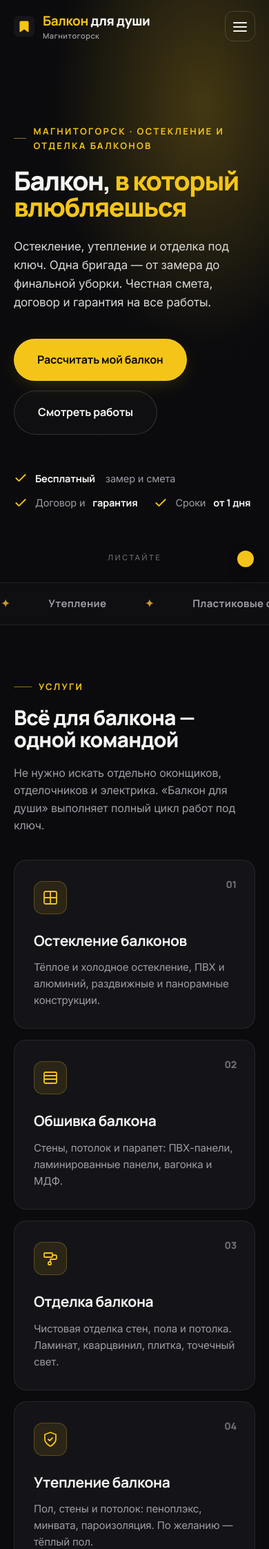
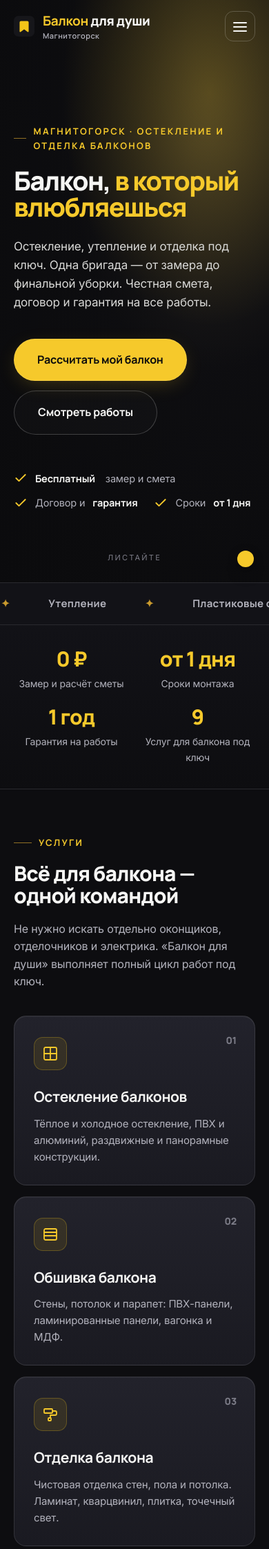
Before and after one commit to satoaya468-maker/-, a web app: file index.html in a window 390 px wide. Shown: the top 2245 px of the page at 69% size. Run offline with its HTML, style and script files only (its server is not run), Linux system fonts and the light colour scheme.

Commit message:
Brighten and enrich the site: visible hero, fuller content
Address feedback that the site felt too dark and empty:
- Lighten hero scrim and brighten the hero media so the photo/video reads
- Lift the palette (brighter surfaces, lines, secondary text, gold)
- Add a stats band (замер, сроки, гарантия, услуги)
- Expand gallery to 6 works incl. 3 new bright daylight balcony shots
- Rework "Почему мы" into an image + advantages split
- Add a subtle photo backdrop to the contact section
- Tighten section spacing; richer service cards; responsive fixes
- Rebuild single-file standalone

Co-Authored-By: Claude Opus 4.8 <noreply@anthropic.com>
Claude-Session: https://claude.ai/code/session_0144cTbk2zQh5rNmtdk2BFp2

```diff
--- a/css/style.css
+++ b/css/style.css
@@ -5,21 +5,21 @@
    ============================================================ */
 
 :root {
-  --bg: #0B0B0D;
-  --bg-soft: #0F0F12;
-  --surface: #141418;
-  --surface-2: #1A1A20;
-  --line: rgba(255, 255, 255, .08);
-  --line-strong: rgba(255, 255, 255, .15);
+  --bg: #0D0D10;
+  --bg-soft: #121217;
+  --surface: #1A1A21;
+  --surface-2: #22222B;
+  --line: rgba(255, 255, 255, .1);
+  --line-strong: rgba(255, 255, 255, .2);
 
-  --text: #F4F4F2;
-  --muted: #9C9CA6;
-  --muted-2: #6F6F79;
+  --text: #F6F6F4;
+  --muted: #B2B2BC;
+  --muted-2: #7C7C87;
 
-  --gold: #F4C518;
-  --gold-soft: #EBC65C;
+  --gold: #F6C92B;
+  --gold-soft: #EFD061;
   --gold-deep: #C99A2E;
-  --gold-glow: rgba(244, 197, 24, .22);
+  --gold-glow: rgba(246, 201, 43, .26);
 
   --maxw: 1200px;
   --pad: clamp(20px, 5vw, 64px);
@@ -57,7 +57,7 @@ button { font: inherit; cursor: pointer; border: none; background: none; color:
 /* ---------- layout helpers ---------- */
 .container { width: 100%; max-width: var(--maxw); margin-inline: auto; padding-inline: var(--pad); }
 .container--narrow { max-width: 820px; }
-.section { padding-block: clamp(72px, 11vw, 150px); }
+.section { padding-block: clamp(60px, 8vw, 112px); }
 .section--soft { background: var(--bg-soft); }
 
 .eyebrow {
@@ -143,13 +143,13 @@ body.menu-open .nav__burger::after { transform: translateY(-6px) rotate(-45deg);
 /* ---------- hero ---------- */
 .hero { position: relative; min-height: 100svh; display: flex; align-items: center; overflow: hidden; padding-top: 76px; }
 .hero__bg { position: absolute; inset: 0; z-index: 0; }
-.hero__bg video, .hero__bg img { width: 100%; height: 100%; object-fit: cover; }
+.hero__bg video, .hero__bg img { width: 100%; height: 100%; object-fit: cover; filter: saturate(1.12) brightness(1.12) contrast(1.03); }
 .hero__bg::after {
   content: ""; position: absolute; inset: 0;
   background:
-    radial-gradient(120% 90% at 75% 18%, var(--gold-glow), transparent 46%),
-    linear-gradient(180deg, rgba(11,11,13,.55) 0%, rgba(11,11,13,.72) 48%, var(--bg) 100%),
-    linear-gradient(90deg, rgba(11,11,13,.86) 0%, rgba(11,11,13,.35) 60%, rgba(11,11,13,.55) 100%);
+    radial-gradient(110% 80% at 78% 16%, var(--gold-glow), transparent 50%),
+    linear-gradient(90deg, rgba(11,11,13,.78) 0%, rgba(11,11,13,.42) 40%, rgba(11,11,13,.06) 72%, rgba(11,11,13,.18) 100%),
+    linear-gradient(180deg, rgba(11,11,13,.25) 0%, transparent 26%, transparent 58%, rgba(11,11,13,.78) 100%);
 }
 /* premium fallback when media missing */
 .hero__bg-fallback { position: absolute; inset: 0; z-index: -1; background:
@@ -184,15 +184,24 @@ body.menu-open .nav__burger::after { transform: translateY(-6px) rotate(-45deg);
 .strip__track span::after { content: "✦"; color: var(--gold-deep); }
 @keyframes marquee { to { transform: translateX(-50%); } }
 
+/* ---------- stats band ---------- */
+.stats { border-bottom: 1px solid var(--line); background: linear-gradient(180deg, var(--bg-soft), var(--bg)); }
+.stats__grid { display: grid; grid-template-columns: repeat(4, 1fr); gap: 24px; padding-block: clamp(34px, 5vw, 52px); }
+.stat { text-align: center; position: relative; }
+.stat + .stat::before { content: ""; position: absolute; left: -12px; top: 50%; transform: translateY(-50%); height: 56px; width: 1px; background: var(--line); }
+.stat b { display: block; font-family: var(--font-display); font-weight: 800; font-size: clamp(30px, 4.4vw, 46px); line-height: 1; letter-spacing: -.03em; color: var(--gold); }
+.stat span { display: block; margin-top: 10px; color: var(--muted); font-size: 14px; }
+
 /* ---------- services ---------- */
 .services__grid { display: grid; grid-template-columns: repeat(3, 1fr); gap: 16px; }
 .svc {
-  position: relative; background: var(--surface); border: 1px solid var(--line);
+  position: relative; background: linear-gradient(180deg, var(--surface-2), var(--surface));
+  border: 1px solid var(--line); box-shadow: inset 0 1px 0 rgba(255,255,255,.05);
   border-radius: var(--radius); padding: 30px 28px 28px; overflow: hidden;
-  transition: transform .45s var(--ease), border-color .4s, background .4s;
+  transition: transform .45s var(--ease), border-color .4s, box-shadow .4s;
 }
 .svc::before { content: ""; position: absolute; inset: 0; background: radial-gradient(120% 80% at 0% 0%, var(--gold-glow), transparent 42%); opacity: 0; transition: opacity .45s; }
-.svc:hover { transform: translateY(-6px); border-color: var(--line-strong); background: var(--surface-2); }
+.svc:hover { transform: translateY(-6px); border-color: rgba(246,201,43,.4); box-shadow: 0 20px 50px -24px rgba(0,0,0,.7), inset 0 1px 0 rgba(255,255,255,.06); }
 .svc:hover::before { opacity: 1; }
 .svc__icon { width: 48px; height: 48px; border-radius: 13px; display: grid; place-items: center; background: rgba(244,197,24,.1); border: 1px solid rgba(244,197,24,.25); color: var(--gold); margin-bottom: 22px; position: relative; }
 .svc__icon svg { width: 24px; height: 24px; }
@@ -201,7 +210,7 @@ body.menu-open .nav__burger::after { transform: translateY(-6px) rotate(-45deg);
 .svc p { color: var(--muted); font-size: 15px; margin-top: 10px; position: relative; }
 
 /* ---------- portfolio ---------- */
-.works__grid { display: grid; grid-template-columns: repeat(4, 1fr); gap: 16px; }
+.works__grid { display: grid; grid-template-columns: repeat(3, 1fr); gap: 16px; }
 .work { position: relative; border-radius: var(--radius); overflow: hidden; background: var(--surface); border: 1px solid var(--line); cursor: pointer; aspect-ratio: 3/4; }
 .work__media { position: absolute; inset: 0; }
 .work__media img { width: 100%; height: 100%; object-fit: cover; transition: transform .9s var(--ease), opacity .6s; }
@@ -242,8 +251,20 @@ body.menu-open .nav__burger::after { transform: translateY(-6px) rotate(-45deg);
 .showcase blockquote p span { color: var(--gold); }
 .showcase cite { display: block; margin-top: 22px; color: var(--muted); font-style: normal; font-size: 15px; }
 
+/* ---------- why (split) ---------- */
+.why__layout { display: grid; grid-template-columns: .82fr 1.18fr; gap: clamp(20px, 3vw, 40px); align-items: stretch; }
+.why__layout .adv__grid { grid-template-columns: repeat(2, 1fr); }
+.why__visual { position: relative; border-radius: var(--radius); overflow: hidden; border: 1px solid var(--line); min-height: 360px; }
+.why__visual img { width: 100%; height: 100%; object-fit: cover; position: absolute; inset: 0; }
+.why__visual .work__fallback { position: absolute; inset: 0; }
+.why__visual::after { content: ""; position: absolute; inset: 0; background: linear-gradient(180deg, transparent 45%, rgba(8,8,10,.72)); }
+.why__badge { position: absolute; left: 18px; bottom: 18px; z-index: 2; display: flex; flex-direction: column; padding: 12px 18px; border-radius: 14px; background: rgba(11,11,13,.5); backdrop-filter: blur(8px); border: 1px solid var(--line-strong); }
+.why__badge b { font-family: var(--font-display); font-weight: 800; font-size: 19px; color: var(--gold); letter-spacing: -.02em; }
+.why__badge span { font-size: 12.5px; color: var(--muted); }
+
 /* ---------- advantages ---------- */
 .adv__grid { display: grid; grid-template-columns: repeat(4, 1fr); gap: 16px; }
+.adv__item { height: 100%; }
 .adv__item { background: var(--surface); border: 1px solid var(--line); border-radius: var(--radius); padding: 30px 26px; transition: border-color .4s, transform .4s var(--ease); }
 .adv__item:hover { border-color: var(--line-strong); transform: translateY(-4px); }
 .adv__num { font-family: var(--font-display); font-weight: 800; font-size: 40px; color: var(--gold); line-height: 1; letter-spacing: -.04em; }
@@ -261,7 +282,10 @@ body.menu-open .nav__burger::after { transform: translateY(-6px) rotate(-45deg);
 .process__step p { color: var(--muted); font-size: 15px; margin-top: 8px; }
 
 /* ---------- CTA / contact ---------- */
-.contact { position: relative; overflow: hidden; }
+.contact { position: relative; overflow: hidden; background:
+  linear-gradient(rgba(13,13,16,.9), rgba(13,13,16,.97)),
+  url("https://d8j0ntlcm91z4.cloudfront.net/user_3FfEK3Fe2DmNEO1Ae85VEOcjQYt/hf_20260629_130549_b1b7a6f9-bb11-46b8-8ed7-bd6e8ae3a5e3_min.webp") center/cover no-repeat; }
+.contact .container { position: relative; z-index: 1; }
 .contact__card {
   position: relative; background: linear-gradient(155deg, var(--surface-2), var(--surface));
   border: 1px solid var(--line); border-radius: clamp(20px, 3vw, 30px);
@@ -394,6 +418,8 @@ body.chat-open .chat-panel { opacity: 1; visibility: visible; transform: none; }
 @media (max-width: 1000px) {
   .services__grid { grid-template-columns: repeat(2, 1fr); }
   .adv__grid { grid-template-columns: repeat(2, 1fr); }
+  .why__layout { grid-template-columns: 1fr; }
+  .why__visual { min-height: 260px; }
   .process__steps { grid-template-columns: repeat(2, 1fr); gap: 30px 20px; }
   .works__grid { grid-template-columns: repeat(2, 1fr); }
   .contact__card { grid-template-columns: 1fr; }
@@ -418,6 +444,8 @@ body.chat-open .chat-panel { opacity: 1; visibility: visible; transform: none; }
 @media (max-width: 720px) {
   body { font-size: 16px; }
   .nav__actions .btn--primary { display: none; }
+  .stats__grid { grid-template-columns: repeat(2, 1fr); gap: 22px 16px; }
+  .stat + .stat::before { display: none; }
   .services__grid { grid-template-columns: 1fr; }
   .adv__grid { grid-template-columns: 1fr; }
   .process__steps { grid-template-columns: 1fr; }
--- a/index.html
+++ b/index.html
@@ -137,6 +137,16 @@
     </div>
   </div>
 
+  <!-- ===== Stats ===== -->
+  <section class="stats" aria-label="Коротко о компании">
+    <div class="container stats__grid">
+      <div class="stat reveal"><b>0&nbsp;₽</b><span>Замер и расчёт сметы</span></div>
+      <div class="stat reveal" data-delay="1"><b>от&nbsp;1&nbsp;дня</b><span>Сроки монтажа</span></div>
+      <div class="stat reveal" data-delay="2"><b>1&nbsp;год</b><span>Гарантия на работы</span></div>
+      <div class="stat reveal" data-delay="3"><b>9</b><span>Услуг для балкона под ключ</span></div>
+    </div>
+  </section>
+
   <!-- ===== Services ===== -->
   <section class="services section" id="services">
     <div class="container">
@@ -233,6 +243,16 @@
           <span class="work__zoom"><svg viewBox="0 0 24 24" fill="none" stroke="currentColor" stroke-width="2" stroke-linecap="round"><path d="M15 3h6v6M9 21H3v-6M21 3l-7 7M3 21l7-7"/></svg></span>
           <div class="work__cap"><b>Практичный</b><span>Встроенный шкаф · обшивка панелями</span></div>
         </article>
+        <article class="work reveal" data-delay="1" data-full="https://d8j0ntlcm91z4.cloudfront.net/user_3FfEK3Fe2DmNEO1Ae85VEOcjQYt/hf_20260629_130451_429c12c2-b882-4cbf-958c-caf44ad06694.png" data-alt="Балкон-кабинет с рабочим местом у панорамного окна">
+          <div class="work__media"><div class="work__fallback"></div><img loading="lazy" data-fallback src="https://d8j0ntlcm91z4.cloudfront.net/user_3FfEK3Fe2DmNEO1Ae85VEOcjQYt/hf_20260629_130451_429c12c2-b882-4cbf-958c-caf44ad06694_min.webp" alt="Светлый балкон-кабинет с рабочим столом у панорамного окна"></div>
+          <span class="work__zoom"><svg viewBox="0 0 24 24" fill="none" stroke="currentColor" stroke-width="2" stroke-linecap="round"><path d="M15 3h6v6M9 21H3v-6M21 3l-7 7M3 21l7-7"/></svg></span>
+          <div class="work__cap"><b>Кабинет на балконе</b><span>Объединение · отделка под рабочую зону</span></div>
+        </article>
+        <article class="work reveal" data-delay="2" data-full="https://d8j0ntlcm91z4.cloudfront.net/user_3FfEK3Fe2DmNEO1Ae85VEOcjQYt/hf_20260629_130549_b1b7a6f9-bb11-46b8-8ed7-bd6e8ae3a5e3.png" data-alt="Светлый панорамный балкон с остеклением в пол">
+          <div class="work__media"><div class="work__fallback"></div><img loading="lazy" data-fallback src="https://d8j0ntlcm91z4.cloudfront.net/user_3FfEK3Fe2DmNEO1Ae85VEOcjQYt/hf_20260629_130549_b1b7a6f9-bb11-46b8-8ed7-bd6e8ae3a5e3_min.webp" alt="Светлый панорамный балкон с остеклением в пол и растениями"></div>
+          <span class="work__zoom"><svg viewBox="0 0 24 24" fill="none" stroke="currentColor" stroke-width="2" stroke-linecap="round"><path d="M15 3h6v6M9 21H3v-6M21 3l-7 7M3 21l7-7"/></svg></span>
+          <div class="work__cap"><b>Панорама в пол</b><span>Остекление в пол · светлая отделка</span></div>
+        </article>
       </div>
     </div>
   </section>
@@ -258,7 +278,13 @@
         <p class="eyebrow reveal">Почему мы</p>
         <h2 class="section__title reveal" data-delay="1">Спокойно. Честно.<br>До результата</h2>
       </div>
-      <div class="adv__grid">
+      <div class="why__layout">
+        <div class="why__visual reveal">
+          <div class="work__fallback"></div>
+          <img loading="lazy" data-fallback src="https://d8j0ntlcm91z4.cloudfront.net/user_3FfEK3Fe2DmNEO1Ae85VEOcjQYt/hf_20260629_130702_4ca2c7e1-95f9-4437-9fbe-1df69409d37b_min.webp" alt="Уютный отделанный балкон с креслом у панорамного окна">
+          <div class="why__badge"><b>для души</b><span>каждый балкон</span></div>
+        </div>
+        <div class="adv__grid">
         <div class="adv__item reveal">
           <div class="adv__num">01</div>
           <h3>Полный цикл</h3>
@@ -278,6 +304,7 @@
           <div class="adv__num">04</div>
           <h3>Точно в срок</h3>
           <p>Работаем чисто и укладываемся в оговорённые сроки — от одного дня.</p>
+        </div>
         </div>
       </div>
     </div>
```
Also changed, not shown: balkon-dlya-dushi.html (+78 -23 lines).
